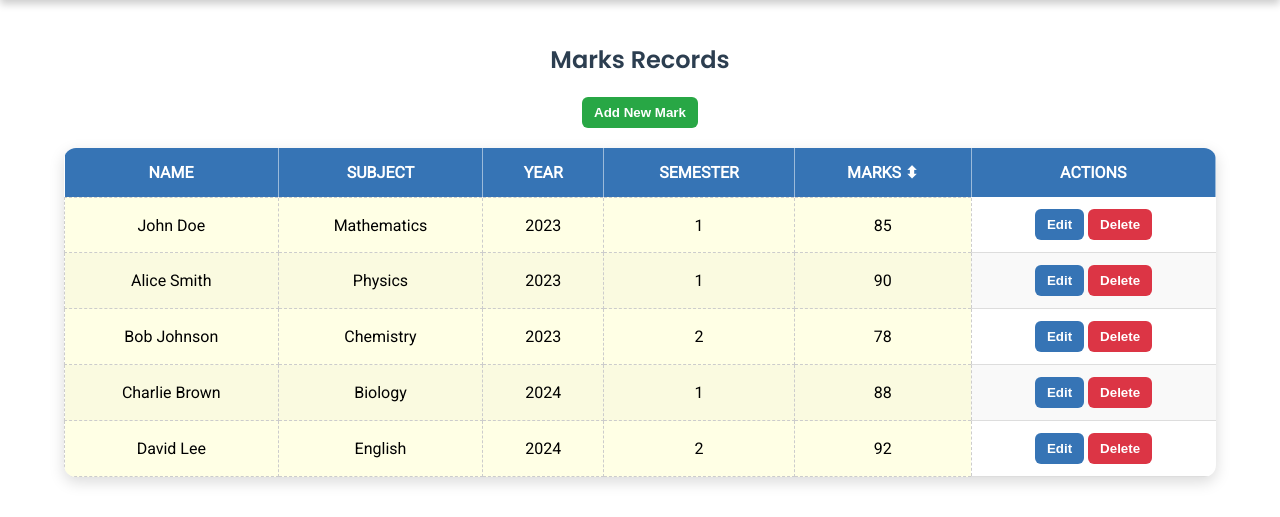
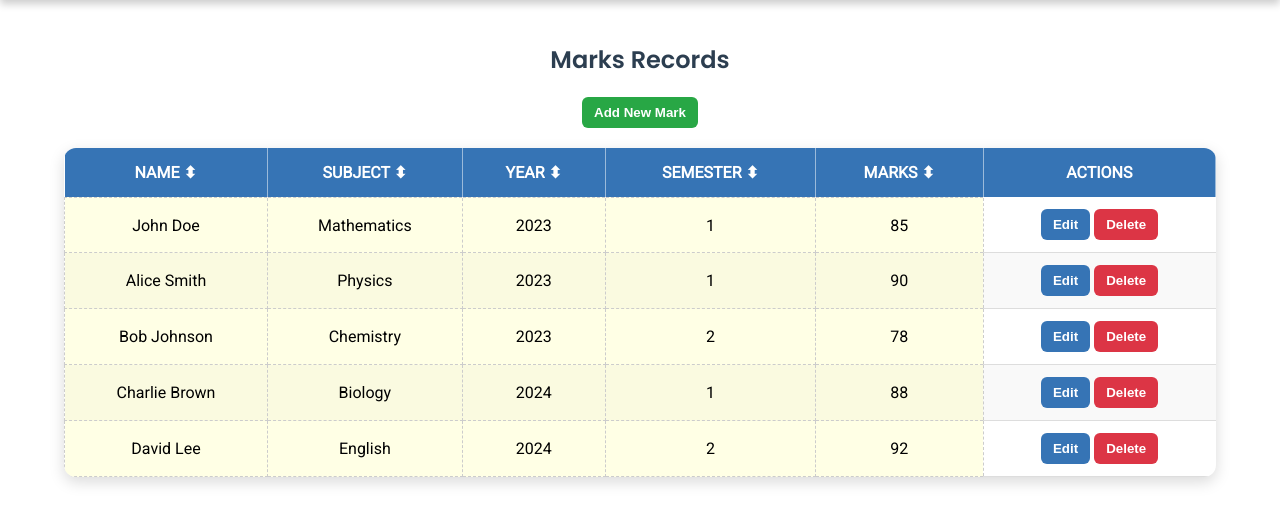
Before and after one commit to vatsalmehta-3009/ysoft-website, a Flask app: page / in a window 1280 px wide. Shown: the part 58-575 px from the top of the page. Run offline with Flask 3, Linux system fonts and the light colour scheme; the visitor is signed in with stand-in values (Sample User, id 1); data comes from the database, SQL or seed files in the repository.

Commit message:
Apply Sorting on all columns

```diff
--- a/static/script.js
+++ b/static/script.js
@@ -240,6 +240,45 @@ $(document).ready(function () {
     let sortAscending = true; // Track sorting direction
 
     // ✅ Sorting logic
+    let sortDirections = {}; // Store sorting direction for each column
+
+    $(".sortable").click(function () {
+        let columnIndex = $(this).index(); // Get the index of the clicked column
+        let isNumeric = columnIndex >= 2 && columnIndex <= 4; // Check if column is numeric (Year, Semester, Marks)
+
+        // Toggle sorting direction for the clicked column
+        sortDirections[columnIndex] = !sortDirections[columnIndex];
+
+        let rows = $("#marksTable tr").get();
+
+        rows.sort(function (a, b) {
+            let cellA = $(a).find(`td:eq(${columnIndex})`).text().trim();
+            let cellB = $(b).find(`td:eq(${columnIndex})`).text().trim();
+
+            if (isNumeric) {
+                return sortDirections[columnIndex] ? cellA - cellB : cellB - cellA;
+            } else {
+                return sortDirections[columnIndex]
+                    ? cellA.localeCompare(cellB)
+                    : cellB.localeCompare(cellA);
+            }
+        });
+
+        // Update sorting icon
+        $(".sortable").each(function () {
+            $(this).html($(this).text().replace(/⬍|⬏/, "⬍")); // Reset icons
+        });
+
+        let sortIcon = sortDirections[columnIndex] ? "⬏" : "⬍";
+        $(this).html($(this).text().replace("⬍", sortIcon));
+
+        // Append sorted rows
+        $.each(rows, function (index, row) {
+            $("#marksTable").append(row);
+        });
+    });
+
+
     $("#sortMarks").click(function () {
         let rows = $("#marksTable tr").get();
 
--- a/templates/home.html
+++ b/templates/home.html
@@ -48,11 +48,11 @@
 <table class="custom-table">
     <thead>
         <tr>
-            <th>Name</th>
-            <th>Subject</th>
-            <th>Year</th>
-            <th>Semester</th>
-            <th id="sortMarks" class="sortable">Marks ⬍</th> <!-- Clickable for sorting -->
+            <th id="sortName" class="sortable">Name ⬍</th>
+            <th id="sortSubject" class="sortable">Subject ⬍</th>
+            <th id="sortYear" class="sortable">Year ⬍</th>
+            <th id="sortSemester" class="sortable">Semester ⬍</th>
+            <th id="sortMarks" class="sortable">Marks ⬍</th>
             <th>Actions</th>
         </tr>
     </thead>
```
